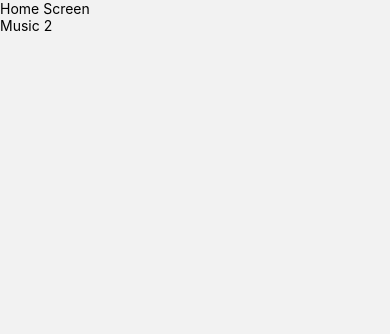
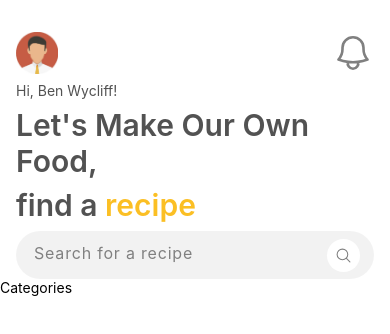
Before and after one commit to ben-wycliff/foodapp, a React Native app: screen /Home in a window 390 px wide. Shown: the top 334 px of the page. Built offline with nearby package versions, Linux system fonts and the light colour scheme.

Commit message:
Initializes the home screen

```diff
--- /dev/null
+++ b/src/components/Categories.js
@@ -0,0 +1,12 @@
+import React, { useCallback, useEffect, useMemo, useState } from 'react';
+import { Text, View } from 'react-native';
+
+
+export function Categories(props) {
+
+  return (
+    <View>
+        <Text>Categories</Text>
+    </View>
+  );
+}
--- a/src/screens/HomeScreen.js
+++ b/src/screens/HomeScreen.js
@@ -1,14 +1,71 @@
 import * as React from 'react';
-import {View, Text} from 'react-native';
+import {View, Text, StatusBar, ScrollView, Image, TextInput} from 'react-native';
+import {BellIcon, MagnifyingGlassIcon} from 'react-native-heroicons/outline';
 
+import {
+  widthPercentageToDP as wp,
+  heightPercentageToDP as hp,
+} from 'react-native-responsive-screen';
+import { Categories } from '../components/Categories';
+// import { } from 'react-native-svg';
 
-function HomeScreen(){
-    return (
+function HomeScreen() {
+  return (
+    <View className="flex-1 bg-white">
+      <StatusBar style="dark" />
+      <ScrollView
+        showsVerticalScrollIndicator={false}
+        contentContainerStyle={{paddingBottom: hp(5)}}
+        className="space-y-6 pt-8">
+        {/* avatar and bell icon top row */}
+        <View className="mx-4 flex-row justify-between items-center mb-2">
+          <Image
+            source={require('../../assets/images/user-avatar.png')}
+            style={{width: hp(5), height: hp(5)}}
+          />
+          <BellIcon size={hp(5)} color="gray" />
+        </View>
+
+        {/* greetings and punchline */}
+        <View className="mx-4 space-y-2 mb-2">
+          <Text className="text-neutral-600" style={{fontSize: hp(1.7)}}>
+            Hi, Ben Wycliff!
+          </Text>
+          <View>
+            <Text
+              className="text-neutral-600 font-semibold"
+              style={{fontSize: hp(3.5)}}>
+              Let's Make Our Own Food,
+            </Text>
+          </View>
+          <Text
+            className="text-neutral-600 font-semibold"
+            style={{fontSize: hp(3.5)}}>
+            find a <Text className="text-amber-400">recipe</Text>
+          </Text>
+        </View>
+
+        {/* search bar */}
+        <View className="mx-4 flex-row items-center rounded-full bg-black/5 p-[6px]">
+            <TextInput
+                placeholder='Search for a recipe'
+                placeholderTextColor={'gray'}
+                className="flex-1 text-base tracking-wider pl-3 mb-1 py-1"
+                style={{fontSize: hp(1.7)}}/>
+
+            <View className="mr-2 bg-white rounded-full p-2">
+                <MagnifyingGlassIcon color="gray" size={hp(2)} />
+            </View>
+        </View>
+
+        {/* Categories */}
+
         <View>
-            <Text>Home Screen</Text>
-            <Text>Music 2</Text>
+            <Categories />
         </View>
-    );
+      </ScrollView>
+    </View>
+  );
 }
 
 export default HomeScreen;
```
Also changed, not shown: assets/images/user-avatar.png (added).
